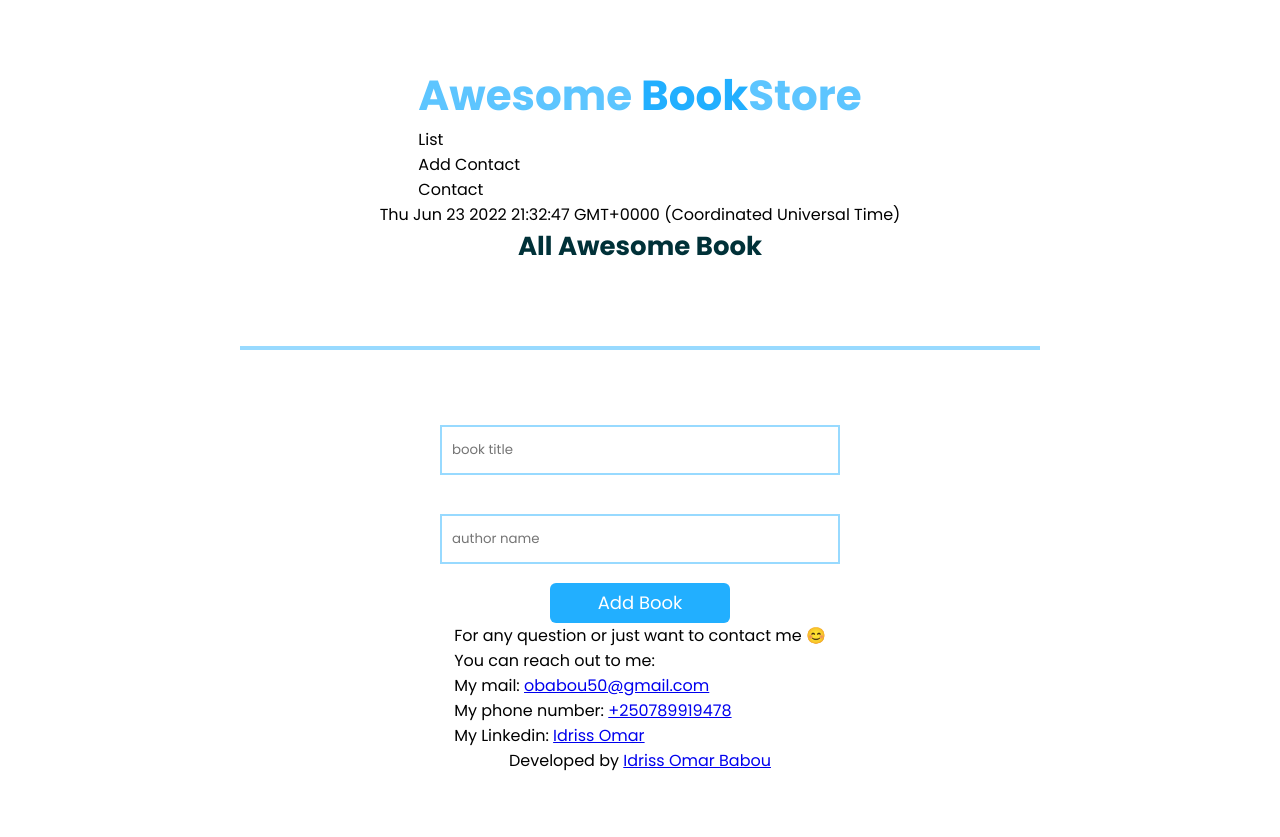
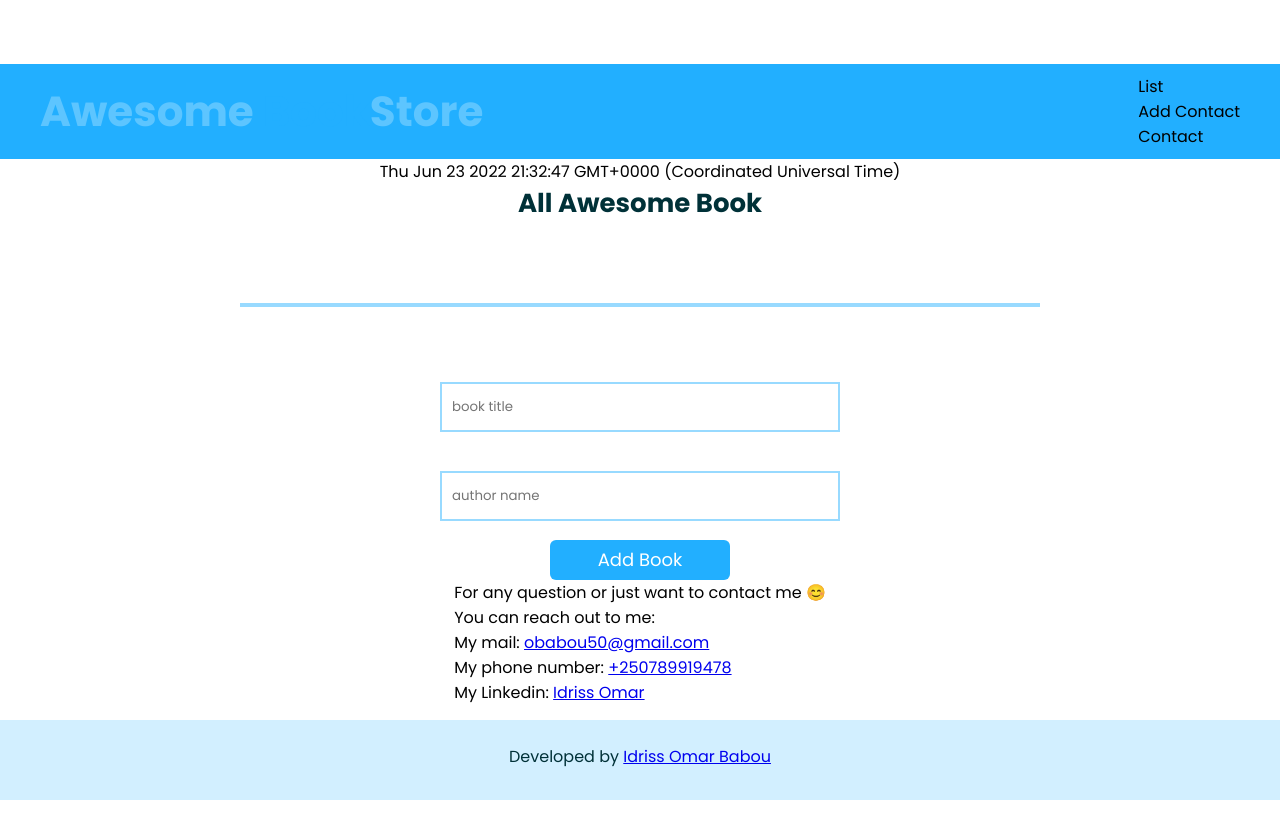
Before and after one commit to omarbabou/awesome-book, a website: page index.html in a window 1280 px wide. After the commit the page ends 800 px from the top, so only its background shows below. Drawn offline with Linux system fonts and the light colour scheme.

Commit message:
Add styles to the header and footer in style file

```diff
--- a/css/style.css
+++ b/css/style.css
@@ -21,6 +21,28 @@ body {
   align-items: center;
   padding: 4rem 0;
   background: var(--primary-color);
+}
+
+header {
+  width: 100%;
+  background-color: var(--primary-color-alt);
+  display: flex;
+  justify-content: space-between;
+  align-items: center;
+  padding: 10px 40px;
+}
+
+footer {
+  color: #003138;
+  background-color: var(--secondary-color);
+  height: 80px;
+  text-align: center;
+  padding-top: 1.5rem;
+  margin-top: 3rem;
+  bottom: 0;
+  left: 0;
+  width: 100%;
+  position: absolute;
 }
 
 h1 {
```
